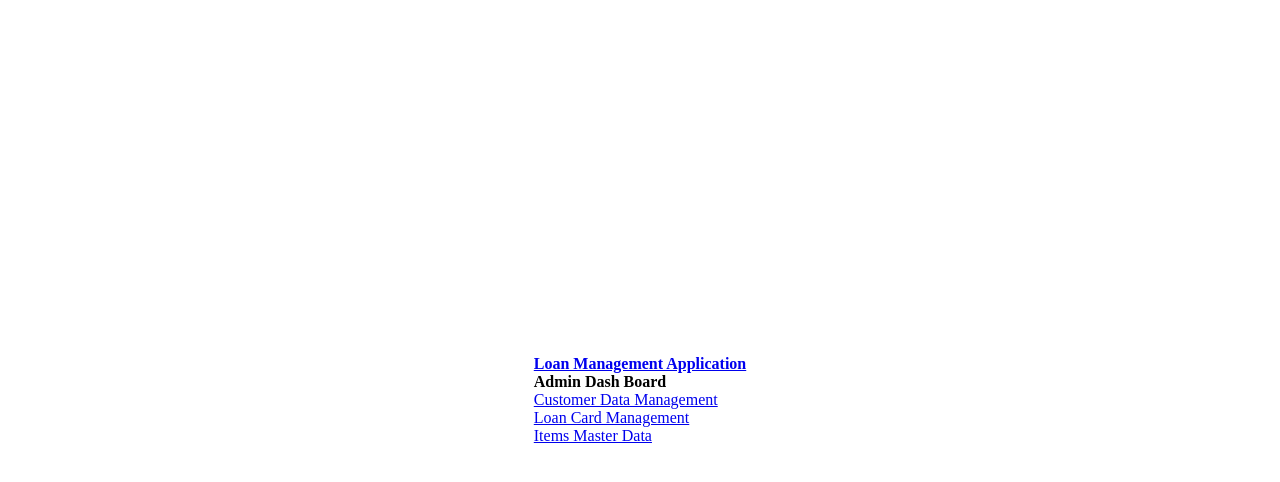
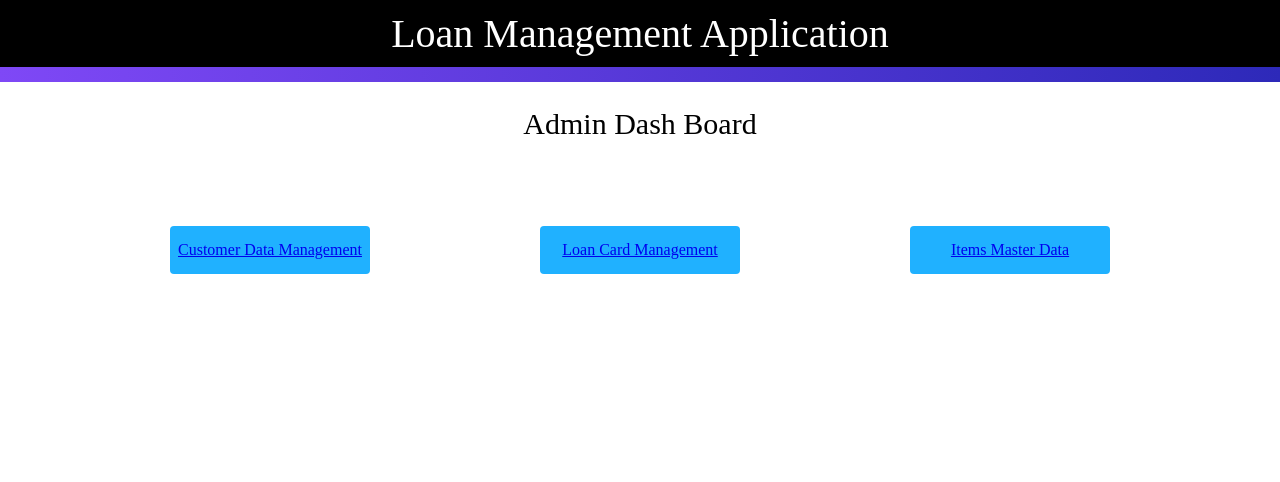
Before and after one commit to Prita13/Loan-Admin-Management-App, a React (Create React App) app: page /ItemsMasterData in a window 1280 px wide. Both pictures are taken after a click on the element "Login". Shown: the top 482 px of the page. Built offline with nearby package versions, Linux system fonts and the light colour scheme.

Commit message:
admin dashboard styling

```diff
--- a/src/App.js
+++ b/src/App.js
@@ -14,7 +14,7 @@ function App() {
         </div>
       ) : (
         <Router>
-          <div className='page'>
+          <div className='dashboard-page'>
             <AdminDashboard />
           </div>
         </Router>
--- /dev/null
+++ b/src/components/AdminDashboard/AdminDashboard.css
@@ -0,0 +1,77 @@
+#main-heading{
+    background-color: black;
+    padding: 10px;
+    color:white;
+    font-size: 40px;
+    text-align: center;
+    border-bottom: 15px solid transparent;
+    border-image: linear-gradient(0.25turn, rgb(127, 72, 246), rgb(45, 41, 185));
+    border-image-slice: 1;
+}
+
+.dashboard-page{
+    display:block;
+
+}
+
+#page-heading{
+    font-size: 30px;
+    padding:25px;
+    text-align:center;
+
+}
+
+.options{
+    display:flex;
+    justify-content: space-evenly;
+    align-items: center;
+    margin-top: 60px;
+}
+
+.option-1{
+    width: 200px;
+    height: 3em;
+    background-color: rgb(32, 177, 255);
+    display: flex;
+    justify-content: center;
+    align-items: center;
+    transition: 0.5s;
+    border-radius: 0.25em;
+    cursor: pointer;
+}
+
+.option-1:hover{
+    transform: scale(1.25);
+}
+
+.option-2{
+    width: 200px;
+    height: 3em;
+    background-color: rgb(32, 177, 255);
+    display: flex;
+    justify-content: center;
+    align-items: center;
+    transition: 0.5s;
+    border-radius: 0.25em;
+    cursor: pointer;
+}
+
+.option-2:hover{
+    transform: scale(1.25);
+}
+
+.option-3{
+    width: 200px;
+    height: 3em;
+    background-color: rgb(32, 177, 255);
+    display: flex;
+    justify-content: center;
+    align-items: center;
+    transition: 0.5s;
+    border-radius: 0.25em;
+    cursor: pointer;
+}
+
+.option-3:hover{
+    transform: scale(1.25);
+}
--- a/src/components/AdminDashboard/AdminDashboard.js
+++ b/src/components/AdminDashboard/AdminDashboard.js
@@ -3,25 +3,26 @@ import CustomerData from "../CustomerData/CustomerData";
 import ItemMasterManagement from "../ItemMasterManagement/ItemMasterManagement";
 import LoanCardDetails from "../LoanCardDetails/LoanCardDetails";
 import { NavLink, Routes, Route } from "react-router-dom";
+import "../AdminDashboard/AdminDashboard.css";
 
 const AdminDashboard = () => {
   return (
     <div>
       <div>
-        <NavLink to='/' activeStyle={{ color: "black" }}>
-          <h4>Loan Management Application</h4>
+        <NavLink to='/' style={{textDecoration:'none'}}>
+          <div id="main-heading">Loan Management Application</div>
         </NavLink>
-        <h4>Admin Dash Board</h4>
+        <div id="page-heading">Admin Dash Board</div>
       </div>
-      <div>
+      <div className="options">
         <NavLink to='/CustomerDataManagement'>
-          <div>Customer Data Management</div>
+          <div className="option-1">Customer Data Management</div>
         </NavLink>
         <NavLink to='/LoanCardManagement'>
-          <div>Loan Card Management</div>
+          <div className="option-2">Loan Card Management</div>
         </NavLink>
         <NavLink to='/ItemsMasterData'>
-          <div>Items Master Data</div>
+          <div className="option-3">Items Master Data</div>
         </NavLink>
       </div>
       <div>
```
